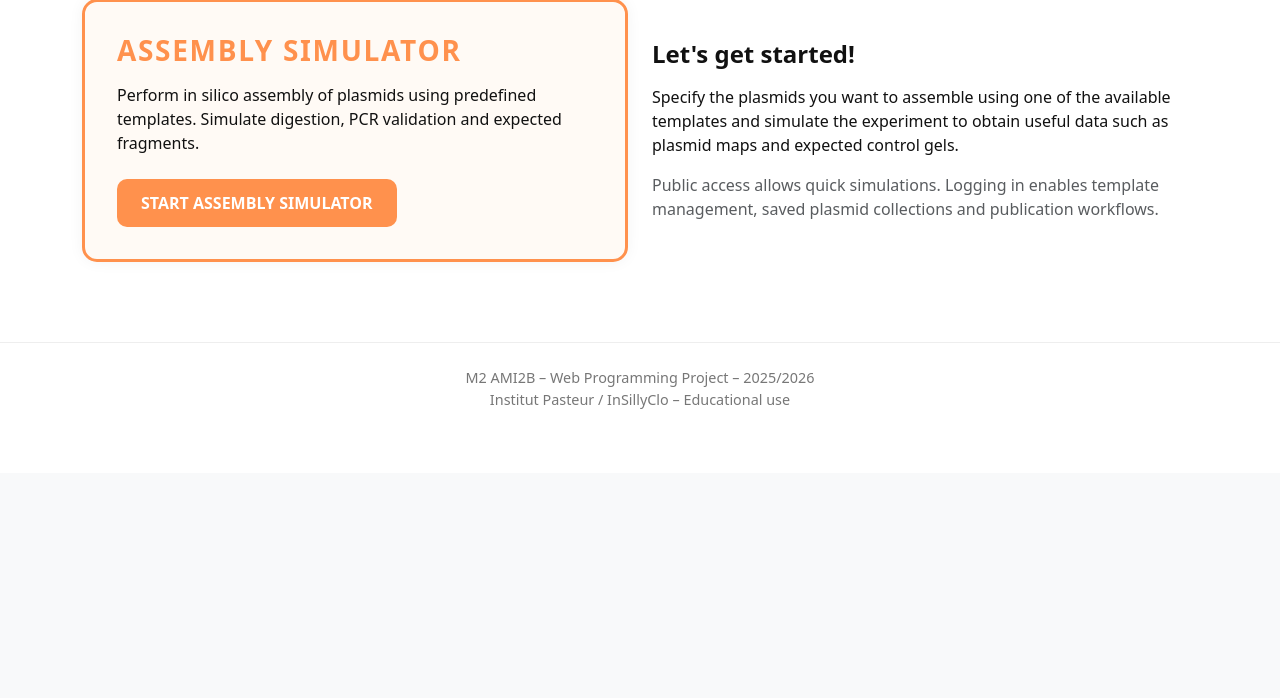
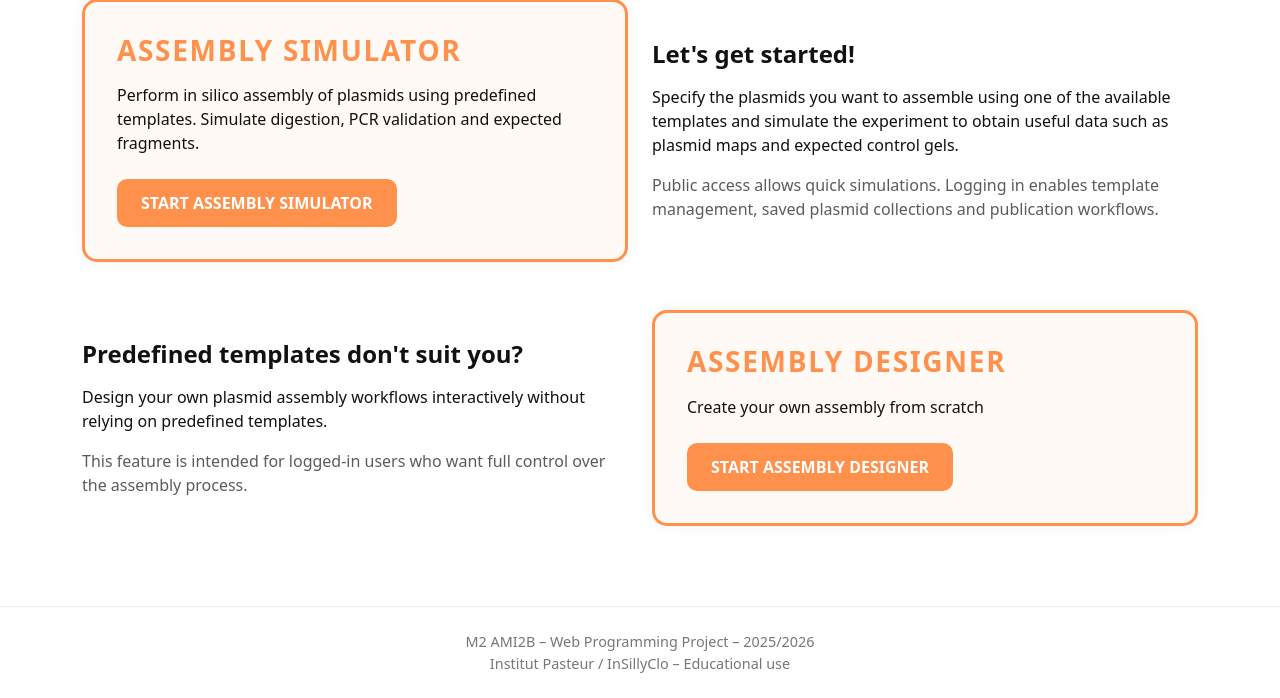
Before and after one commit to MiguelSenHer/projet-web-G4, a Django app: page / in a window 1280 px wide. Shown: the part 327-1025 px from the top of the page. Before the commit the page ends 736 px from the top, so only its background shows below. Run offline with Django 5.2, Linux system fonts and the light colour scheme.

Commit message:
added design feature

```diff
--- a/config/frontend/templates/frontend/template.html
+++ b/config/frontend/templates/frontend/template.html
@@ -55,6 +55,7 @@
 <section class="container mt-5">
   <div class="row align-items-center gy-4">
 
+    <!-- ASSEMBLY SIMULATOR -->
     <div class="col-md-6">
       <div class="assembly-card">
         <h3 class="assembly-title mb-3">ASSEMBLY SIMULATOR</h3>
@@ -82,6 +83,34 @@
     </div>
 
   </div>
+
+  <div class="row align-items-center gy-4 mt-4">
+
+    <!-- ASSEMBLY DESIGNER -->
+    <div class="col-md-6 order-md-2">
+      <div class="assembly-card">
+        <h3 class="assembly-title mb-3">ASSEMBLY DESIGNER</h3>
+        <p class="mb-4">
+          Create your own assembly from scratch
+        </p>
+        <a href="#" class="btn btn-assembly">
+          START ASSEMBLY DESIGNER
+        </a>
+      </div>
+    </div>
+
+    <div class="col-md-6 order-md-1">
+      <h4 class="fw-semibold mb-3"> Predefined templates don't suit you?</h4>
+      <p>
+        Design your own plasmid assembly workflows interactively without relying on predefined templates.
+      </p>
+      <p class="text-muted mb-0">
+        This feature is intended for logged-in users who want full control
+        over the assembly process.
+      </p>
+    </div>
+
+  </div>
 </section>
 
 <!-- FOOTER -->
```
